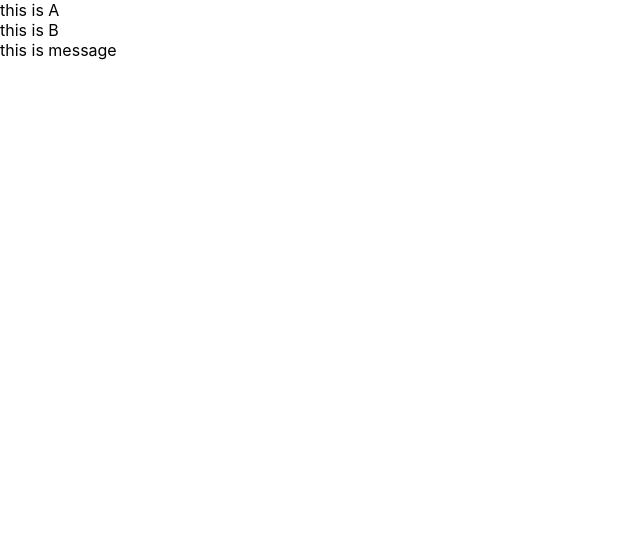
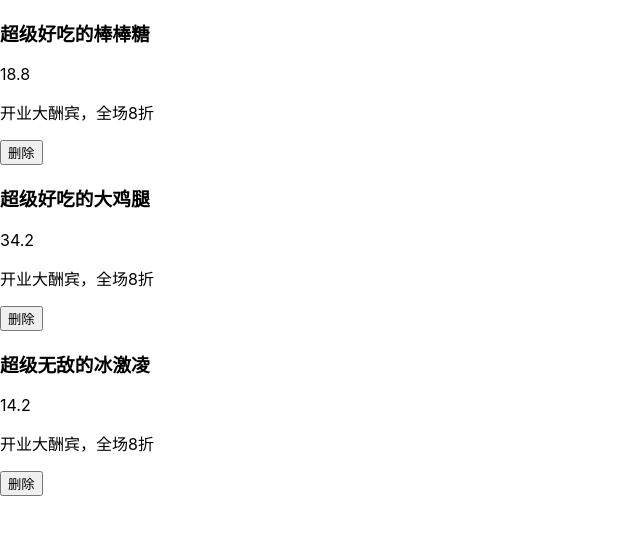
Before and after one commit to LittleYi-CN/react-basic, a React (Create React App) app: page / in a window 1280 px wide. Shown: the top 534 px of the page, without its empty margins (0-640 px from the left). Built offline with nearby package versions, Linux system fonts and the light colour scheme.

Commit message:
✨ 33、组件基础阶段小练习

```diff
--- a/src/App.js
+++ b/src/App.js
@@ -1,41 +1,41 @@
-import React, { createContext } from "react"
-// App -> A -> B
-// App数据 -> C
-// 1.导入createContext方法并执行，结构提供者和消费者
+import React from "react"
 
-const { Provider, Consumer } = createContext()
-
-function ComA() {
-  return (
+function ListItem({item,delItem}) {
+  function clickHandler() {
+    delItem(item.id)
+  }
+  return(
     <>
-      <div>this is A</div>
-      <ComB />
+      <h3>{item.name}</h3>
+      <p>{item.price}</p>
+      <p>{item.info}</p>
+      <button onClick={clickHandler}>删除</button>
     </>
   )
 }
 
-function ComB() {
-  return (
-    <>
-      <div>this is B</div>
-      {/* 通过Consumer使用数据 */}
-      <Consumer>
-        {value => <span>{value}</span>}
-      </Consumer>
-    </>
-  )
-}
-
+// 数据提供者 渲染ListItem组件 App-ListItem
+// 先不抽离组件 完成基础渲染后再去抽离
 class App extends React.Component {
   state = {
-    message: 'this is message'
+    list: [
+      { id: 1, name: '超级好吃的棒棒糖', price: 18.8, info: '开业大酬宾，全场8折' },
+      { id: 2, name: '超级好吃的大鸡腿', price: 34.2, info: '开业大酬宾，全场8折' },
+      { id: 3, name: '超级无敌的冰激凌', price: 14.2, info: '开业大酬宾，全场8折' }
+    ]
+  }
+  delItem = (id) => {
+    this.setState({
+      list: this.state.list.filter(item => item.id !== id)
+    })
   }
   render() {
     return (
-      // 2. 使用Provider包裹根组件
-      <Provider value={this.state.message}>
-        <ComA />
-      </Provider>
+      <>
+        {this.state.list.map(item => (
+          <ListItem key={item.id} item={item} delItem={this.delItem}/>
+        ))}
+      </>
     )
   }
 }
```
Also changed, not shown: 1 other file (tests, documents, lock files or other folders).
